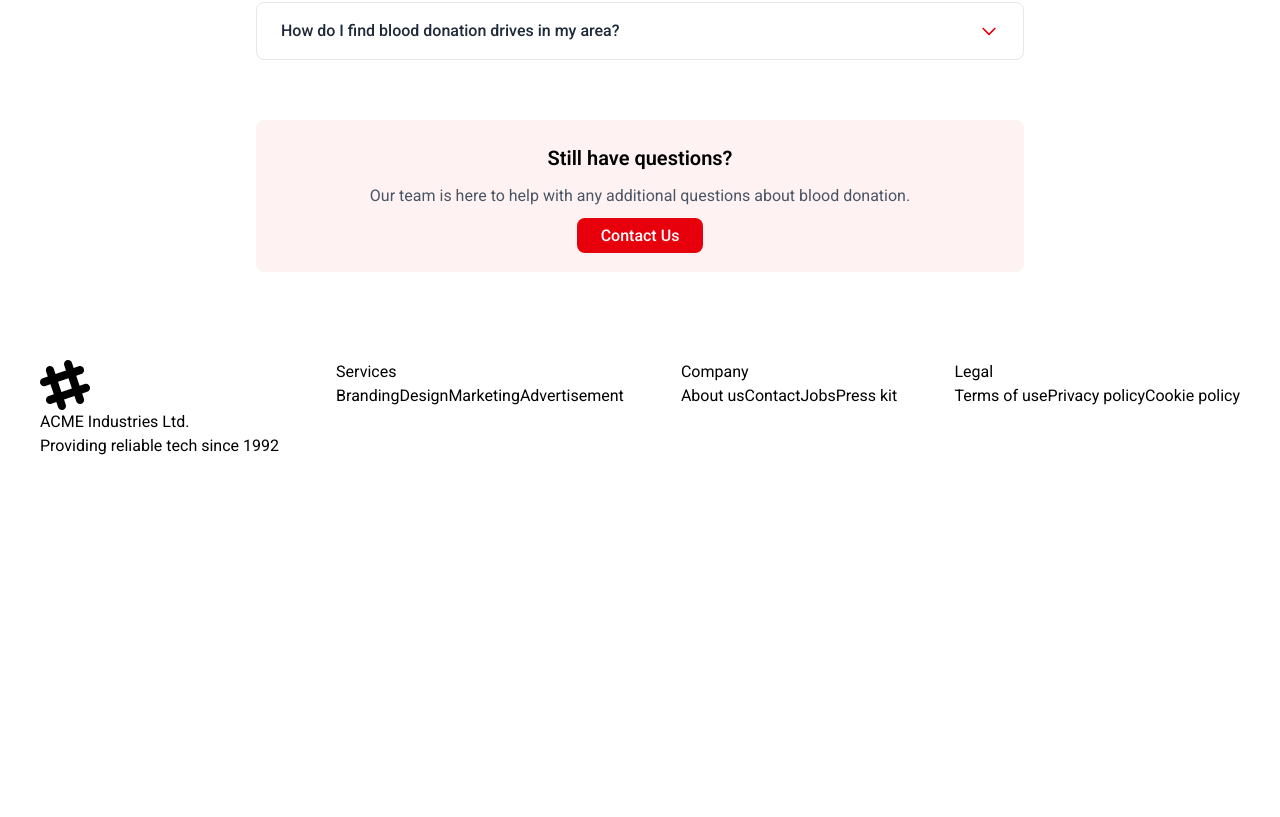
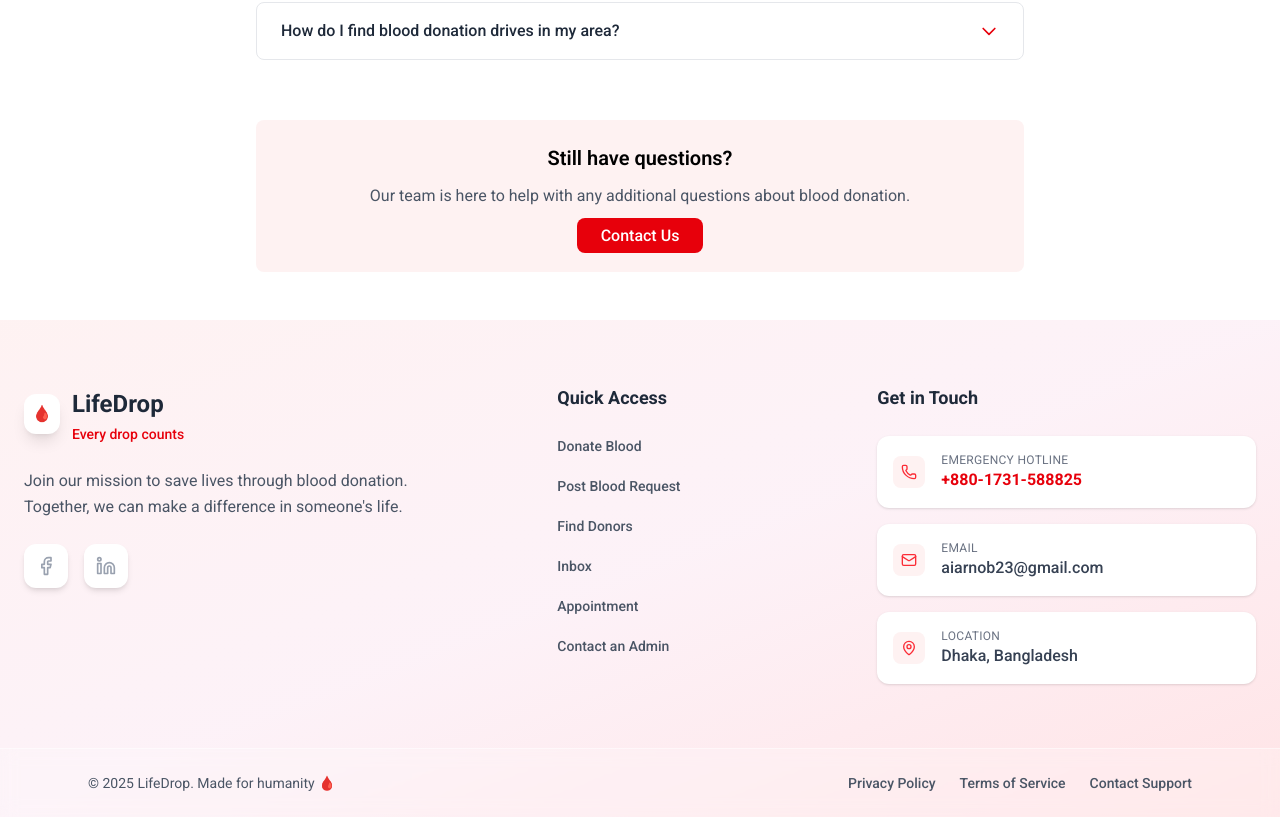
Before and after one commit to aiarnob23/Blood-Donation-Platform, a Next.js app in the folder frontend/: page /home in a window 1280 px wide. Shown: the part 3440-4257 px from the top of the page. Before the commit the page ends 3938 px from the top, so only its background shows below. Built offline with nearby package versions, Linux system fonts and the light colour scheme; no server answers.

Commit message:
backend, frontend ui , footer updated

```diff
--- a/frontend/src/app/(main)/chat/page.tsx
+++ b/frontend/src/app/(main)/chat/page.tsx
@@ -116,7 +116,7 @@ function ChatPage() {
   }
 
   return (
-    <div className="max-w-lg min-h-[calc(100vh-200px)] mx-auto p-6">
+    <div className="max-w-lg min-h-dvh mx-auto p-6">
       <div className="flex justify-between items-center mb-6">
         <h2 className="text-2xl font-bold text-gray-800">Chats</h2>
         {!isLoading && chatLists.length > 0 && (
--- a/frontend/src/app/(main)/donate/page.tsx
+++ b/frontend/src/app/(main)/donate/page.tsx
@@ -166,7 +166,7 @@ function Donate() {
   };
 
   return (
-    <div className="container mt-[20px] min-h-dvh xl:max-w-[1400px] mx-auto px-4 py-8">
+    <div className="container mb-[80px] mt-[20px] min-h-dvh xl:max-w-[1400px] mx-auto px-4 py-8">
       <h1 className="text-3xl font-bold text-center mb-8">
         Donate Blood & Save Lives
       </h1>
--- a/frontend/src/app/(main)/donors/page.tsx
+++ b/frontend/src/app/(main)/donors/page.tsx
@@ -166,7 +166,7 @@ export default function Search() {
   };
 
   return (
-    <div className="container mt-[20px] xl:max-w-[1400px] mx-auto px-4 py-10 bg-gray-50 min-h-screen">
+    <div className="container mb-[80px] mt-[20px] xl:max-w-[1400px] mx-auto px-4 py-10 bg-gray-50 min-h-screen rounded-[12px]">
       {/* Header  */}
       <div className="mb-8 text-center">
         <h1 className="text-4xl font-bold mb-3 text-gray-800">
--- a/frontend/src/app/(main)/request/page.tsx
+++ b/frontend/src/app/(main)/request/page.tsx
@@ -76,7 +76,7 @@ function BloodRequestForm() {
   };
 
   return (
-    <div className="max-w-3xl min-h-[calc(100vh-200px)] mx-auto py-10 px-4">
+    <div className="max-w-3xl mb-[80px] min-h-[calc(100vh-200px)] mx-auto py-10 px-4">
       <div className="bg-white rounded-xl shadow-2xl overflow-hidden">
         {/* Header */}
         <div className="bg-red-600 py-6 px-8">
--- a/frontend/src/app/(main)/self-profile/page.tsx
+++ b/frontend/src/app/(main)/self-profile/page.tsx
@@ -62,7 +62,7 @@ function SelfProfile() {
   };
 
   return (
-    <div className="min-h-screen bg-gray-50 py-12 px-4 sm:px-6 lg:px-8">
+    <div className="min-h-screen bg-gray-50 pt-12 pb-[80px] px-4 sm:px-6 lg:px-8">
       <div className="max-w-5xl mx-auto">
         {/* Profile Card */}
         <div className="bg-white shadow-xl rounded-xl overflow-hidden">
--- a/frontend/src/components/footer/Footer.tsx
+++ b/frontend/src/components/footer/Footer.tsx
@@ -1,47 +1,167 @@
+import React from "react";
+import { Heart, Phone, Mail, MapPin, Facebook, Linkedin } from "lucide-react";
 
-export default function Footer() {
+const Footer = () => {
   return (
-    <div>
-      <footer className="footer lg:flex lg:justify-between  bg-base-200 text-base-content p-10">
-        <aside>
-          <svg
-            width="50"
-            height="50"
-            viewBox="0 0 24 24"
-            xmlns="http://www.w3.org/2000/svg"
-            fillRule="evenodd"
-            clipRule="evenodd"
-            className="fill-current"
-          >
-            <path d="M22.672 15.226l-2.432.811.841 2.515c.33 1.019-.209 2.127-1.23 2.456-1.15.325-2.148-.321-2.463-1.226l-.84-2.518-5.013 1.677.84 2.517c.391 1.203-.434 2.542-1.831 2.542-.88 0-1.601-.564-1.86-1.314l-.842-2.516-2.431.809c-1.135.328-2.145-.317-2.463-1.229-.329-1.018.211-2.127 1.231-2.456l2.432-.809-1.621-4.823-2.432.808c-1.355.384-2.558-.59-2.558-1.839 0-.817.509-1.582 1.327-1.846l2.433-.809-.842-2.515c-.33-1.02.211-2.129 1.232-2.458 1.02-.329 2.13.209 2.461 1.229l.842 2.515 5.011-1.677-.839-2.517c-.403-1.238.484-2.553 1.843-2.553.819 0 1.585.509 1.85 1.326l.841 2.517 2.431-.81c1.02-.33 2.131.211 2.461 1.229.332 1.018-.21 2.126-1.23 2.456l-2.433.809 1.622 4.823 2.433-.809c1.242-.401 2.557.484 2.557 1.838 0 .819-.51 1.583-1.328 1.847m-8.992-6.428l-5.01 1.675 1.619 4.828 5.011-1.674-1.62-4.829z"></path>
-          </svg>
-          <p>
-            ACME Industries Ltd.
-            <br />
-            Providing reliable tech since 1992
-          </p>
-        </aside>
-        <nav>
-          <h6 className="footer-title">Services</h6>
-          <a className="link link-hover">Branding</a>
-          <a className="link link-hover">Design</a>
-          <a className="link link-hover">Marketing</a>
-          <a className="link link-hover">Advertisement</a>
-        </nav>
-        <nav>
-          <h6 className="footer-title">Company</h6>
-          <a className="link link-hover">About us</a>
-          <a className="link link-hover">Contact</a>
-          <a className="link link-hover">Jobs</a>
-          <a className="link link-hover">Press kit</a>
-        </nav>
-        <nav>
-          <h6 className="footer-title">Legal</h6>
-          <a className="link link-hover">Terms of use</a>
-          <a className="link link-hover">Privacy policy</a>
-          <a className="link link-hover">Cookie policy</a>
-        </nav>
-      </footer>
-    </div>
+    <footer className="relative bg-gradient-to-br from-red-50 via-pink-50 to-rose-100 overflow-hidden">
+      <div className="relative xl:max-w-[1440px] mx-auto px-6 py-16">
+        <div className="grid grid-cols-1 md:grid-cols-12 gap-12 items-start">
+          {/* Brand Section */}
+          <div className="md:col-span-5 space-y-6">
+            <div className="flex items-center space-x-3">
+              <div className="p-2 bg-white rounded-xl shadow-lg">🩸</div>
+              <div>
+                <h2 className="text-2xl lg:leading-[40px] font-bold text-gray-800">
+                  LifeDrop
+                </h2>
+                <p className="text-sm text-red-600 font-medium">
+                  Every drop counts
+                </p>
+              </div>
+            </div>
+            <p className="text-gray-600 leading-relaxed max-w-sm">
+              Join our mission to save lives through blood donation. Together,
+              we can make a difference in someone's life.
+            </p>
+
+            {/* Social Media */}
+            <div className="flex items-center space-x-4">
+              {[
+                { icon: Facebook, link:"https://www.facebook.com/aminul.islam.arnob.2025", color: "hover:bg-blue-500" },
+                { icon: Linkedin, link:"https://www.linkedin.com/in/aminul-islam-arnob-571a7a314/", color: "hover:bg-sky-500" },
+              ].map((social, index) => (
+                <a
+                  key={index}
+                  href={social.link}
+                  className={`p-3 bg-white rounded-xl shadow-md text-gray-400 hover:text-white transition-all duration-300 transform hover:scale-110 ${social.color}`}
+                >
+                  <social.icon className="h-5 w-5" />
+                </a>
+              ))}
+            </div>
+          </div>
+
+          {/* Quick Links */}
+          <div className="md:col-span-3 space-y-6">
+            <h3 className="font-bold text-gray-800 text-lg">Quick Access</h3>
+            <div className="space-y-[20px]">
+                <a
+                  href="/donate"
+                  className="block text-gray-600 hover:text-red-500 transition-colors duration-200 text-sm font-medium"
+                >
+                  Donate Blood
+                </a>
+                <a
+                  href="/request"
+                  className="block text-gray-600 hover:text-red-500 transition-colors duration-200 text-sm font-medium"
+                >
+                  Post Blood Request
+                </a>
+                <a
+                  href="/donors"
+                  className="block text-gray-600 hover:text-red-500 transition-colors duration-200 text-sm font-medium"
+                >
+                  Find Donors
+                </a>
+                <a
+                  href="/chat"
+                  className="block text-gray-600 hover:text-red-500 transition-colors duration-200 text-sm font-medium"
+                >
+                  Inbox
+                </a>
+                <a
+                  href="/appointment/status"
+                  className="block text-gray-600 hover:text-red-500 transition-colors duration-200 text-sm font-medium"
+                >
+                  Appointment
+                </a>
+                <a
+                  href="mailto:aiarnob23@gmail.com"
+                  className="block text-gray-600 hover:text-red-500 transition-colors duration-200 text-sm font-medium"
+                >
+                  Contact an Admin
+                </a>
+            </div>
+          </div>
+
+          {/* Contact Info */}
+          <div className="md:col-span-4 space-y-6">
+            <h3 className="font-bold text-gray-800 text-lg">Get in Touch</h3>
+            <div className="space-y-4">
+              <div className="flex items-center space-x-4 p-4 bg-white rounded-xl shadow-sm">
+                <div className="p-2 bg-red-50 rounded-lg">
+                  <Phone className="h-4 w-4 text-red-500" />
+                </div>
+                <div>
+                  <p className="text-xs text-gray-500 uppercase tracking-wide">
+                    Emergency Hotline
+                  </p>
+                  <p className="text-red-600 font-bold">+880-1731-588825</p>
+                </div>
+              </div>
+
+              <div className="flex items-center space-x-4 p-4 bg-white rounded-xl shadow-sm">
+                <div className="p-2 bg-red-50 rounded-lg">
+                  <Mail className="h-4 w-4 text-red-500" />
+                </div>
+                <div>
+                  <p className="text-xs text-gray-500 uppercase tracking-wide">
+                    Email
+                  </p>
+                  <p className="text-gray-700 font-medium">
+                    aiarnob23@gmail.com
+                  </p>
+                </div>
+              </div>
+
+              <div className="flex items-center space-x-4 p-4 bg-white rounded-xl shadow-sm">
+                <div className="p-2 bg-red-50 rounded-lg">
+                  <MapPin className="h-4 w-4 text-red-500" />
+                </div>
+                <div>
+                  <p className="text-xs text-gray-500 uppercase tracking-wide">
+                    Location
+                  </p>
+                  <p className="text-gray-700 font-medium">Dhaka, Bangladesh</p>
+                </div>
+              </div>
+            </div>
+          </div>
+        </div>
+      </div>
+
+      {/* Bottom Bar */}
+      <div className="relative border-t border-white/50 bg-white/20 backdrop-blur-sm">
+        <div className="max-w-6xl mx-auto px-6 py-6">
+          <div className="flex flex-col sm:flex-row justify-between items-center space-y-4 sm:space-y-0">
+            <p className="text-sm text-gray-600">
+              © 2025 LifeDrop. Made for humanity 🩸
+            </p>
+            <div className="flex items-center space-x-6 text-sm">
+              <a
+                href="#"
+                className="text-gray-600 hover:text-red-500 transition-colors font-medium"
+              >
+                Privacy Policy
+              </a>
+              <a
+                href="#"
+                className="text-gray-600 hover:text-red-500 transition-colors font-medium"
+              >
+                Terms of Service
+              </a>
+              <a
+                href="#"
+                className="text-gray-600 hover:text-red-500 transition-colors font-medium"
+              >
+                Contact Support
+              </a>
+            </div>
+          </div>
+        </div>
+      </div>
+    </footer>
   );
-}
+};
+
+export default Footer;
```
Also changed, not shown: frontend/src/app/(main)/edit-profile/page.tsx (+1 -10 lines), 1 other file (tests, documents, lock files or other folders).
